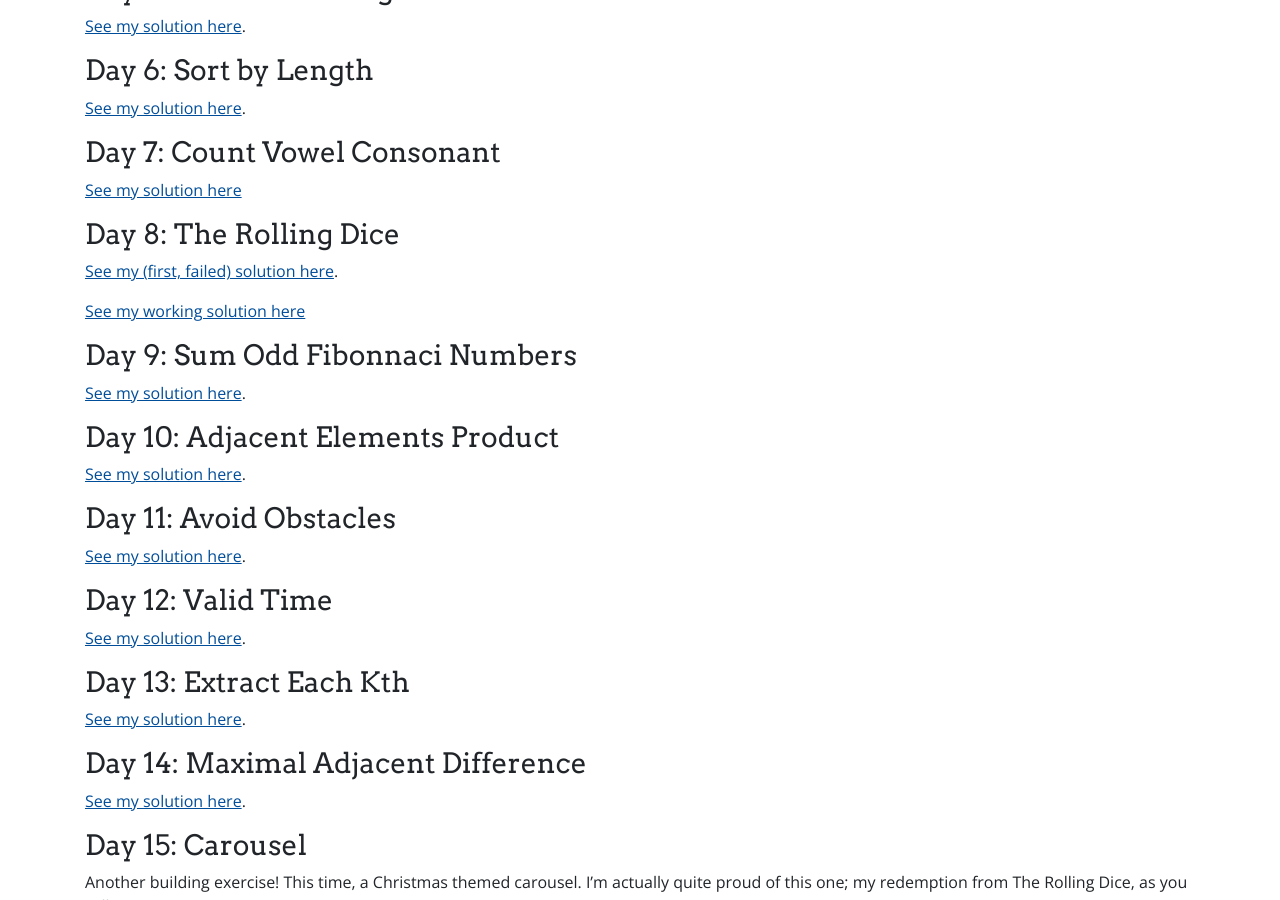
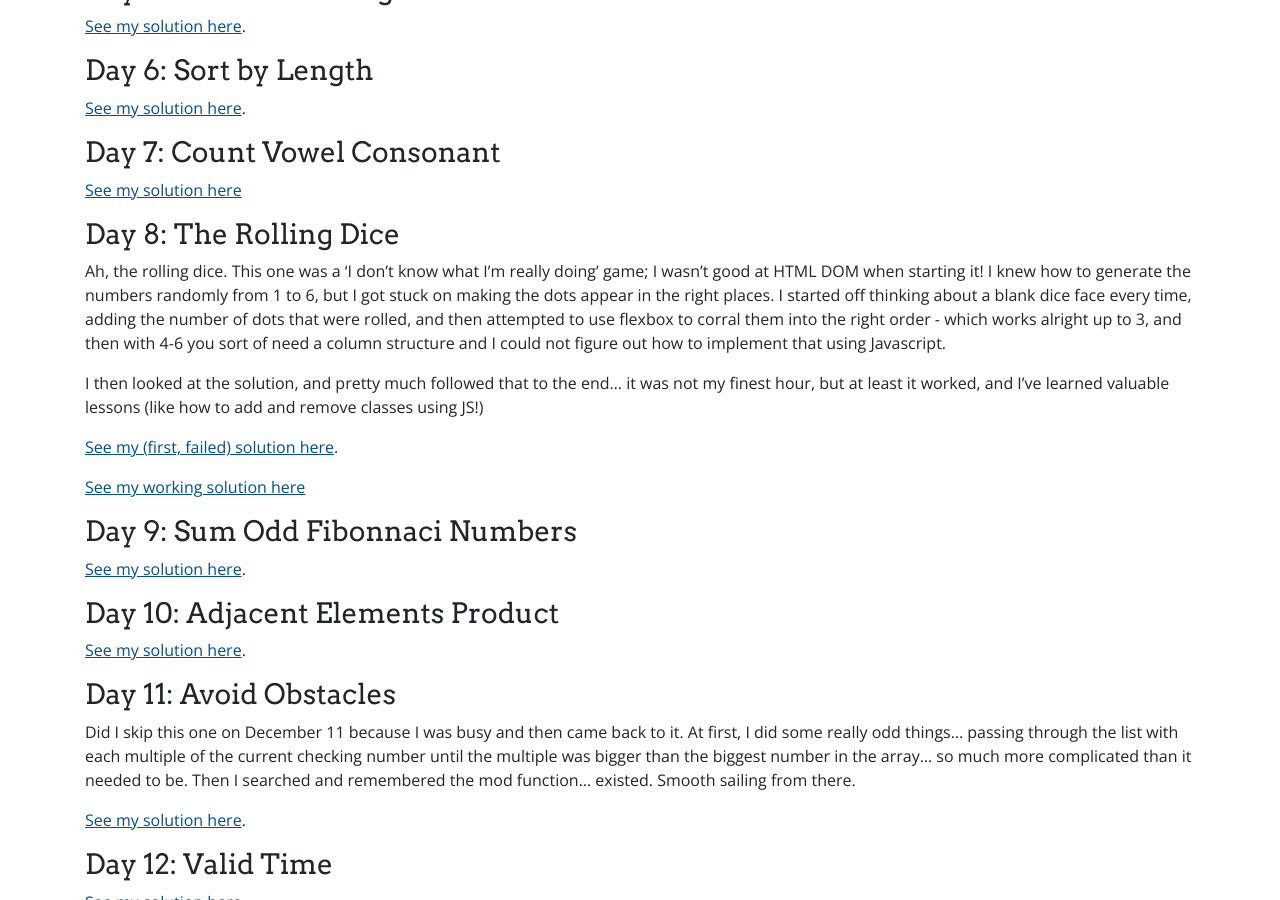
Before and after one commit to jentdong/jentdong.github.io, a Jekyll site: the page built from _posts/2020-12-15-javascriptmas.md, in a window 1280 px wide and 900 px high, scrolled down 969 px. Built offline with Jekyll 4.4.1, drawn with Linux system fonts in a browser that asks for light colours; nearby versions of some CDN libraries; some of the changed text lies outside the part shown.

Commit message:
update javascriptmas post

```diff
--- a/_posts/2020-12-15-javascriptmas.md
+++ b/_posts/2020-12-15-javascriptmas.md
@@ -32,6 +32,11 @@ A simple one to get us started! Given a number of children and a number of candi
 ### Day 7: Count Vowel Consonant
 [See my solution here](https://scrimba.com/scrim/cob6045b790defac072568f81)
 ### Day 8: The Rolling Dice
+
+Ah, the rolling dice. This one was a 'I don't know what I'm really doing' game; I wasn't good at HTML DOM when starting it! I knew how to generate the numbers randomly from 1 to 6, but I got stuck on making the dots appear in the right places. I started off thinking about a blank dice face every time, adding the number of dots that were rolled, and then attempted to use flexbox to corral them into the right order - which works alright up to 3, and then with 4-6 you sort of need a column structure and I could not figure out how to implement that using Javascript.
+
+I then looked at the solution, and pretty much followed that to the end... it was not my finest hour, but at least it worked, and I've learned valuable lessons (like how to add and remove classes using JS!)
+
 [See my (first, failed) solution here](https://scrimba.com/scrim/co88e44f6abb1cfbffd717fca).
 
 [See my working solution here](https://scrimba.com/scrim/coc2c4209ad6c3dedd0b2475c)
@@ -40,6 +45,9 @@ A simple one to get us started! Given a number of children and a number of candi
 ### Day 10: Adjacent Elements Product
 [See my solution here](https://scrimba.com/scrim/co575414ea3ef4c08edde6007).
 ### Day 11: Avoid Obstacles
+
+Did I skip this one on December 11 because I was busy and then came back to it. At first, I did some really odd things... passing through the list with each multiple of the current checking number until the multiple was bigger than the biggest number in the array... so much more complicated than it needed to be. Then I searched and remembered the mod function... existed. Smooth sailing from there.
+
 [See my solution here](https://scrimba.com/scrim/co0c442f99a7c551161ac93de).
 ### Day 12: Valid Time
 [See my solution here](https://scrimba.com/scrim/co853442287506cd6ab5f6d5b).
@@ -98,6 +106,14 @@ I did not take the hint on this one... I'm pretty sure it has something to do wi
 
 [See my solution here](https://scrimba.com/scrim/coccb43f19c1308d6471a4608)
 
+### Day 23: Social Media Input
+
+Another HTML DOM exercise! I think I've really started to get the hang of it now, adding Event Listeners, changing and removing classes (Rolling Dice, you did teach me something after all, haha!)... a far cry from the start of Javascriptmas! I did have some hiccups - I wrote the syntax to change the colour wrong, so it just kept throwing an Error: Unknown error and I had to W3Schools my way out of it. The other issue is that I started using the keydown event, which didn't register a backspace properly and wouldn't register a CTRL-V, for example. I fixed this with a peek from another solution, which used the 'input' event. Much better!
+
+As of time of writing, the tool still has the default styling that we were provided. I'm hoping to go back and jazz up the UI a bit after posting this update
+
+[See my solution here](https://scrimba.com/scrim/co4874520bab782a424a86555)
+
 
 ### Things I've learned from JavaScriptmas
 * Habitual practice makes perfect - the reminders to do something every day
```
